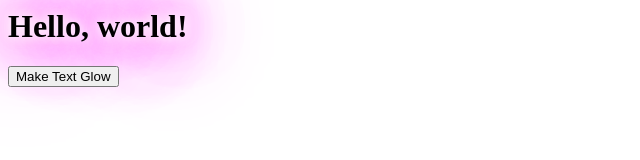
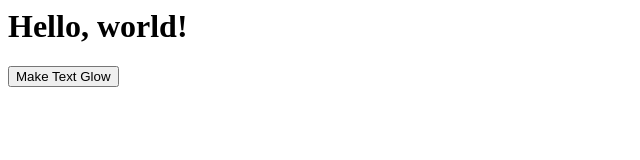
Before and after one commit to 2DTesseract/2dtesseract.github.io, a plain HTML site: page test-html/index.html in a window 1280 px wide. Both pictures are taken after a click on the button "Make Text Glow". Shown: the whole page, without its empty margins (0-640 px from the left). Drawn offline with Linux system fonts and the light colour scheme.

Commit message:
Update index.html

```diff
--- a/test-html/index.html
+++ b/test-html/index.html
@@ -4,7 +4,7 @@
     <title>Glowing Text</title>
     <style>
       .glow {
-        text-shadow: 0 0 10px #fff, 0 0 20px #fff, 0 0 30px #fff, 0 0 40px #ff00de, 0 0 70px #ff00de, 0 0 80px #ff00de, 0 0 100px #ff00de, 0 0 150px #ff00de;
+        text-shadow: 0 0 10px #fff, 0 0 20px #fff, 0 0 30px #fff;
       }
     </style>
   </head>
```
